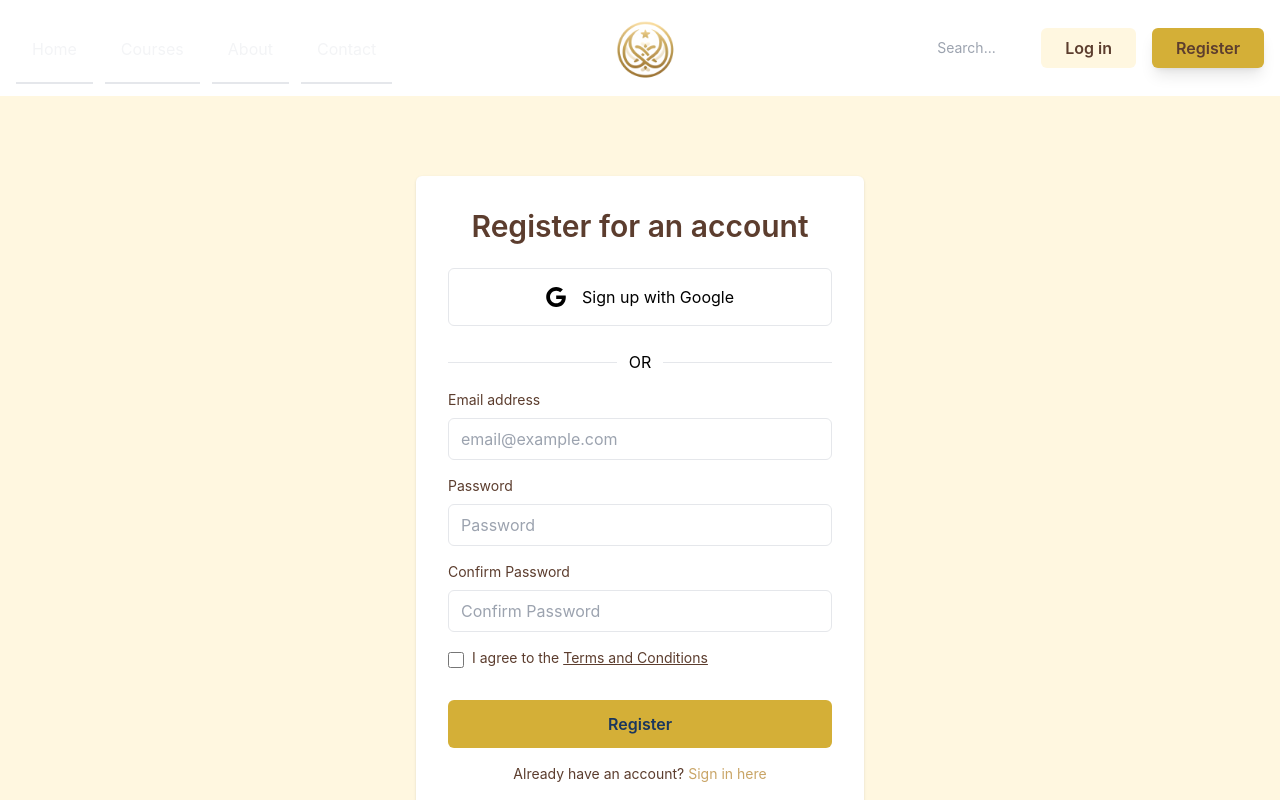
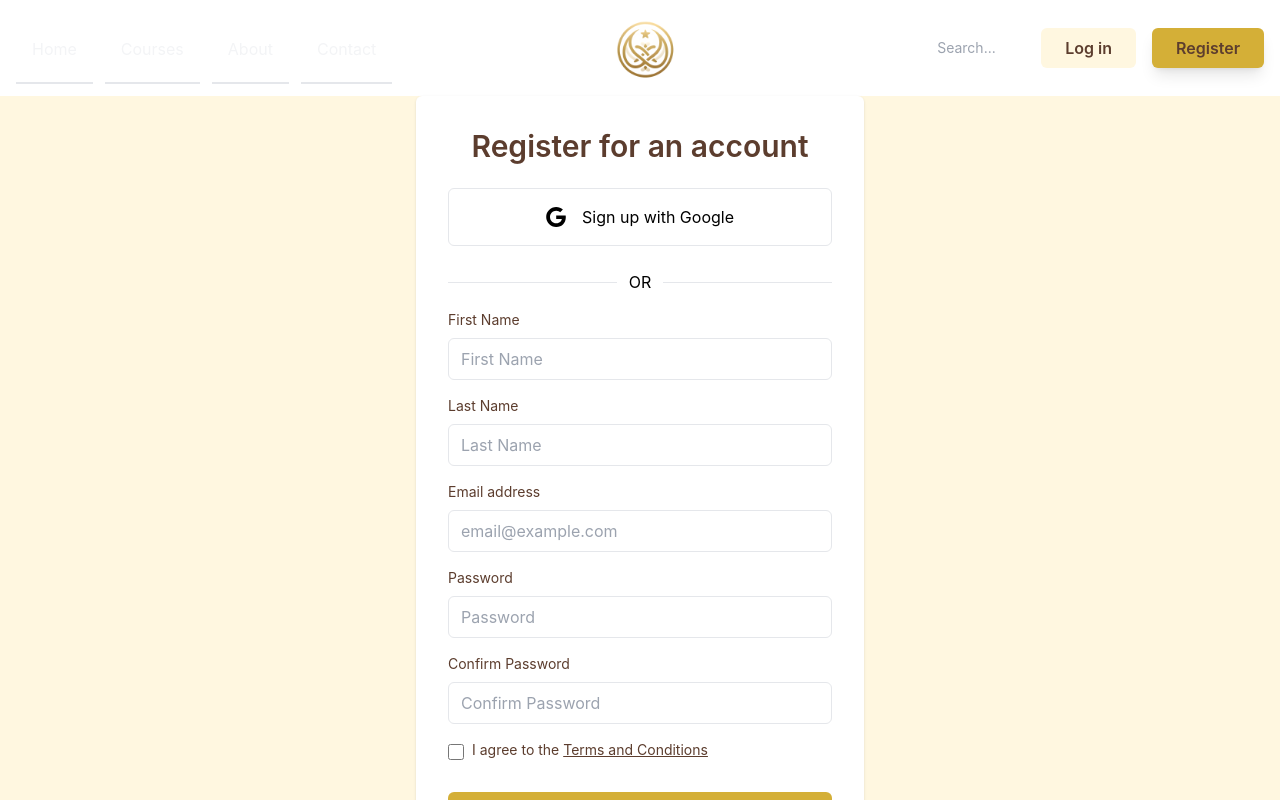
Before and after one commit to mxrazzz/full-stack-e-learning-platform, a React (Create React App) app: page /register in a window 1280 px wide. Shown: the top 800 px of the page. Built offline with nearby package versions, Linux system fonts and the light colour scheme.

Commit message:
changes before redux

```diff
--- a/package.json
+++ b/package.json
@@ -6,7 +6,7 @@
     "@testing-library/jest-dom": "^5.17.0",
     "@testing-library/react": "^13.4.0",
     "@testing-library/user-event": "^13.5.0",
-    "axios": "^1.6.7",
+    "axios": "^1.6.8",
     "react": "^18.2.0",
     "react-dom": "^18.2.0",
     "react-router-dom": "^6.22.1",
--- a/src/pages/RegisterPage.js
+++ b/src/pages/RegisterPage.js
@@ -1,13 +1,17 @@
 import React, { useState } from "react";
 import { Link, useNavigate } from "react-router-dom";
+import axios from "axios";
 
 const RegisterPage = () => {
   const [formData, setFormData] = useState({
+    firstName: "",
+    lastName: "",
     email: "",
     password: "",
     confirmPassword: "",
     terms: false,
   });
+
   const [errors, setErrors] = useState({});
   const [isSubmitting, setIsSubmitting] = useState(false);
 
@@ -21,6 +25,13 @@ const RegisterPage = () => {
     let formErrors = {};
     const regex = /^[^\s@]+@[^\s@]+\.[^\s@]{2,}$/i;
 
+    if (!formData.firstName.trim()) {
+      formErrors.firstName = "First name is required";
+    }
+
+    if (!formData.lastName.trim()) {
+      formErrors.lastName = "Last name is required";
+    }
     if (!formData.email) {
       formErrors.email = "Email is required";
     } else if (!regex.test(formData.email)) {
@@ -45,20 +56,47 @@ const RegisterPage = () => {
 
     return formErrors;
   };
+  const navigate = useNavigate();
 
-  const handleSubmit = (e) => {
+  const handleSubmit = async (e) => {
     e.preventDefault();
     const validationErrors = validateForm();
     setErrors(validationErrors);
+
+    if (Object.keys(validationErrors).length === 0 && !isSubmitting) {
       setIsSubmitting(true);
 
-    if (Object.keys(validationErrors).length === 0 && isSubmitting) {
-      console.log("Form data submitted:", formData);
-      // Proceed with API call
-      // Reset form or redirect user after successful submission
+      try {
+        await axios
+          .post("http://localhost:5000/api/auth/register", {
+            firstName: formData.firstName,
+            lastName: formData.lastName,
+            email: formData.email,
+            password: formData.password,
+            // Add more fields as needed
+          })
+          .then((response) => {
+            // Redirect to homepage after successful registration
+            navigate("/");
+          })
+          .catch((error) => {
+            if (error.response && error.response.status === 400) {
+              // Set an error state and display it in your UI
+              setErrors({ ...errors, email: error.response.data.message });
+            }
+          });
+
+        // Handle success (e.g., redirect to login page)
+        setIsSubmitting(false);
+      } catch (error) {
+        console.error("Registration error:", error.response.data);
+        setIsSubmitting(false);
+        // Handle errors (e.g., show error message)
+      }
     }
   };
-  const navigate = useNavigate();
+
+  // Inside your RegisterPage component
 
   return (
     <div className="flex items-center justify-center min-h-screen bg-[#FFF7E0]">
@@ -87,8 +125,59 @@ const RegisterPage = () => {
           <p className="px-3 dark:text-gray-400">OR</p>
           <hr className="w-full dark:text-gray-400" />
         </div>
+        {isSubmitting ? (
+          <div className="flex justify-center items-center">
+            <div className="w-16 h-16 border-4 border-dashed rounded-full animate-spin dark:border-golden"></div>
+          </div>
+        ) : (
           <form noValidate onSubmit={handleSubmit} className="space-y-8">
             <div className="space-y-4">
+              {/* First Name Field */}
+              <div className="space-y-2">
+                <label
+                  htmlFor="firstName"
+                  className="block text-sm text-[#5C3D2E]"
+                >
+                  First Name
+                </label>
+                <input
+                  type="text"
+                  name="firstName"
+                  id="firstName"
+                  placeholder="First Name"
+                  className="w-full px-3 py-2 border rounded-md dark:border-gray-700 dark:bg-[#FFF7E0] dark:text-[#5C3D2E] focus:dark:border-violet-400"
+                  value={formData.firstName}
+                  onChange={handleChange}
+                  required
+                />
+                {errors.firstName && (
+                  <p className="text-red-500 text-xs">{errors.firstName}</p>
+                )}
+              </div>
+
+              {/* Last Name Field */}
+              <div className="space-y-2">
+                <label
+                  htmlFor="lastName"
+                  className="block text-sm text-[#5C3D2E]"
+                >
+                  Last Name
+                </label>
+                <input
+                  type="text"
+                  name="lastName"
+                  id="lastName"
+                  placeholder="Last Name"
+                  className="w-full px-3 py-2 border rounded-md dark:border-gray-700 dark:bg-[#FFF7E0] dark:text-[#5C3D2E] focus:dark:border-violet-400"
+                  value={formData.lastName}
+                  onChange={handleChange}
+                  required
+                />
+                {errors.lastName && (
+                  <p className="text-red-500 text-xs">{errors.lastName}</p>
+                )}
+              </div>
+
               <div className="space-y-2">
                 <label htmlFor="email" className="block text-sm text-[#5C3D2E]">
                   Email address
@@ -146,7 +235,9 @@ const RegisterPage = () => {
                   required
                 />
                 {errors.confirmPassword && (
-                <p className="text-red-500 text-xs">{errors.confirmPassword}</p>
+                  <p className="text-red-500 text-xs">
+                    {errors.confirmPassword}
+                  </p>
                 )}
               </div>
               <div className="flex items-start">
@@ -179,6 +270,7 @@ const RegisterPage = () => {
               Register
             </button>
           </form>
+        )}
         <p className="mt-4 text-sm text-center text-[#5C3D2E]">
           Already have an account?{" "}
           <Link
```
Also changed, not shown: src/index.js (+6 -6 lines), 2 other files (tests, documents, lock files or other folders). Lines whose indentation alone changed are shown as unchanged.
